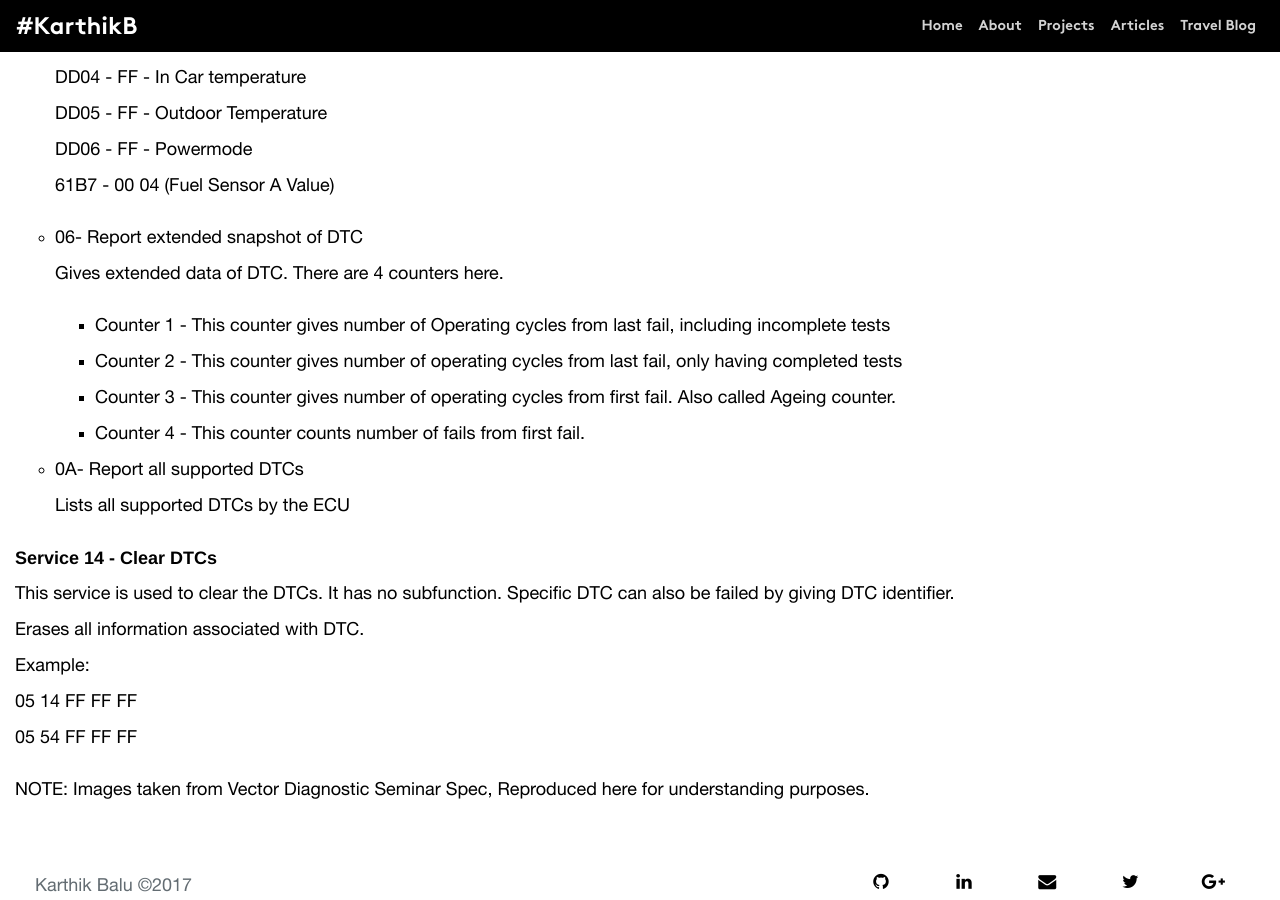
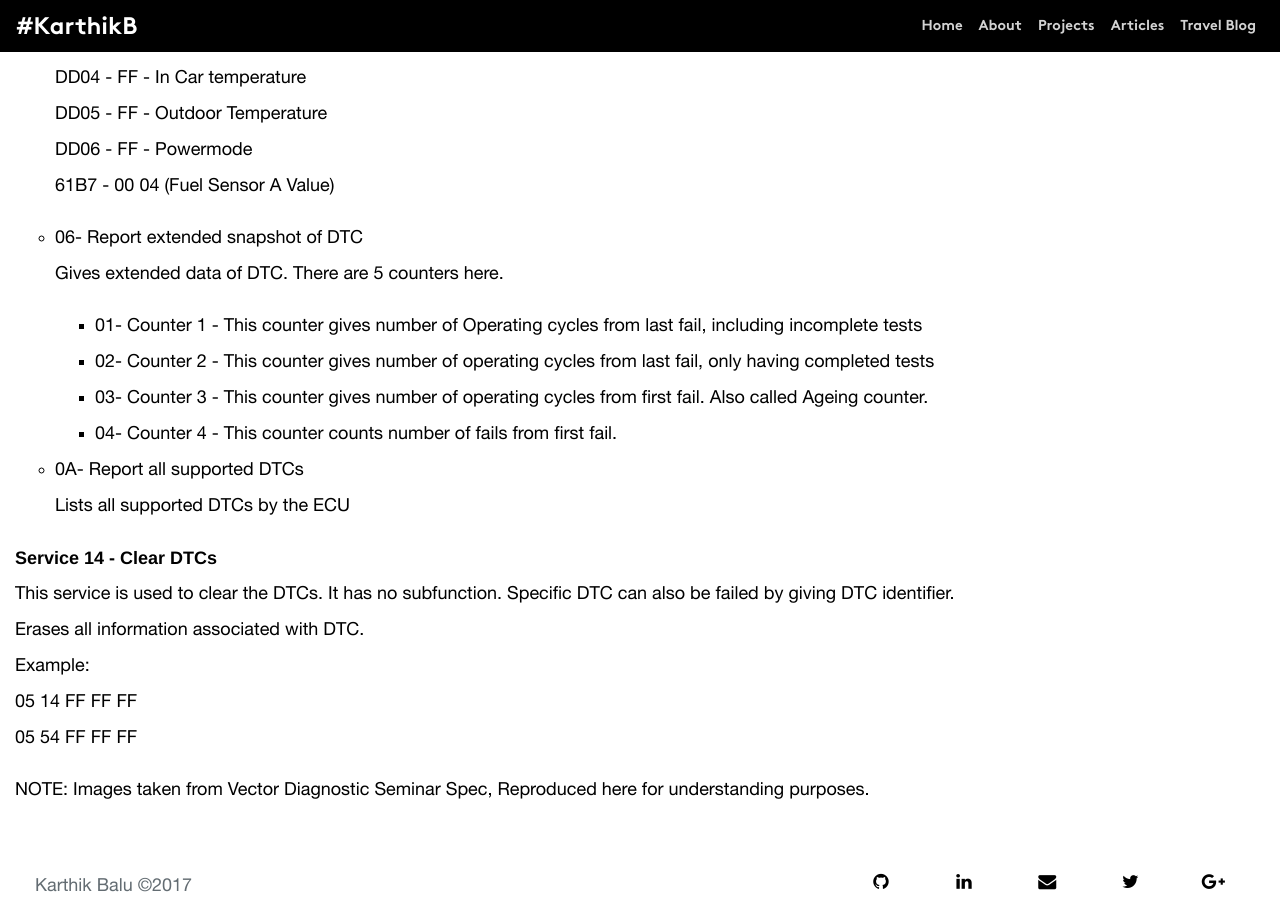
Before and after one commit to karthik-balu/karthik-balu.github.io, a Jekyll site: the page built from _posts/2017-11-25-DTCs.html, in a window 1280 px wide and 900 px high, scrolled down 2484 px. Built offline with Jekyll 4.4.1, drawn with Linux system fonts in a browser that asks for light colours.

Commit message:
Update 2017-11-25-DTCs.html
Typo fix

```diff
--- a/_posts/2017-11-25-DTCs.html
+++ b/_posts/2017-11-25-DTCs.html
@@ -89,12 +89,15 @@ category: projects
 		</p>
 
       <li>06- Report extended snapshot of DTC</li>
-			<p>Gives extended data of DTC. There are 4 counters here.</p>
+			<p>Gives extended data of DTC. There are 5 counters here.</p>
 			<ul>
-				<li>Counter 1 - This counter gives number of Operating cycles from last fail, including incomplete tests</li>
-				<li>Counter 2 - This counter gives number of operating cycles from last fail, only having completed tests</li>
-				<li>Counter 3 - This counter gives number of operating cycles from first fail. Also called Ageing counter.</li>
-				<li>Counter 4 - This counter counts number of fails from first fail.</li>
+				<li>01- Counter 1 - This counter gives number of Operating cycles from last fail, including incomplete tests</li>
+				<li>02- Counter 2 - This counter gives number of operating cycles from last fail, only having completed tests</li>
+				<li>03- Counter 3 - This counter gives number of operating cycles from first fail. Also called Ageing counter.</li>
+				<li>04- Counter 4 - This counter counts number of fails from
+					first fail.</li>
+
+
 			</ul>
 			<li>0A- Report all supported DTCs</li>
 			<p>Lists all supported DTCs by the ECU</p>
```
